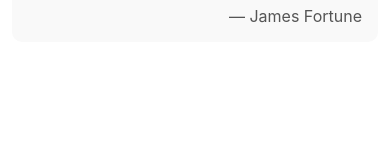
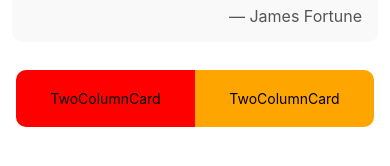
Before and after one commit to marcdevceo/react-native-bootcamp, a React Native app: screen / in a window 390 px wide. Shown: the part 316-482 px from the top of the page. Built offline with nearby package versions, Linux system fonts and the light colour scheme.

Commit message:
feat: Added TwoColumns Card showing the usage of flex-row

```diff
--- a/App.js
+++ b/App.js
@@ -1,6 +1,7 @@
 import { View } from "react-native";
 import ProfileCard from "./components/ProfileCard";
 import QuoteCard from "./components/QuoteCard";
+import TwoColumnCard from "./components/TwoColumnCard";
 
 export default function App() {
   return (
@@ -14,6 +15,7 @@ export default function App() {
         quote="You might have problems, but your problems don’t have you."
         author="James Fortune"
       />
+      <TwoColumnCard />
     </View>
   );
 }
--- /dev/null
+++ b/components/TwoColumnCard.js
@@ -0,0 +1,19 @@
+import { StyleSheet, Text, View } from "react-native";
+import React from "react";
+
+const TwoColumnCard = () => {
+  return (
+    <View style={{ flexDirection: "row", margin: 16, borderRadius: 10, overflow: "hidden" }}>
+      <View style={{ flex: 1, backgroundColor: "red", padding: 20, alignItems: "center", justifyContent: "center"}}>
+        <Text>TwoColumnCard</Text>
+      </View>
+      <View style={{ flex: 1, backgroundColor: "orange", padding: 20, alignItems: "center", justifyContent: "center"}}>
+        <Text>TwoColumnCard</Text>
+      </View>
+    </View>
+  );
+};
+
+export default TwoColumnCard;
+
+const styles = StyleSheet.create({});
```
